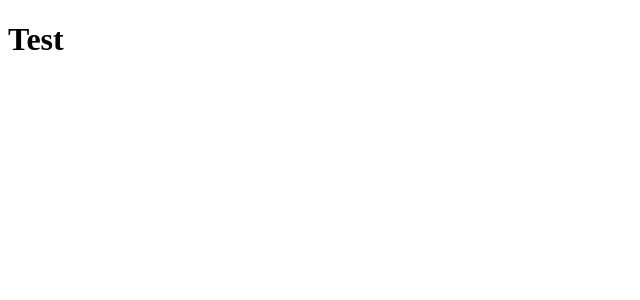
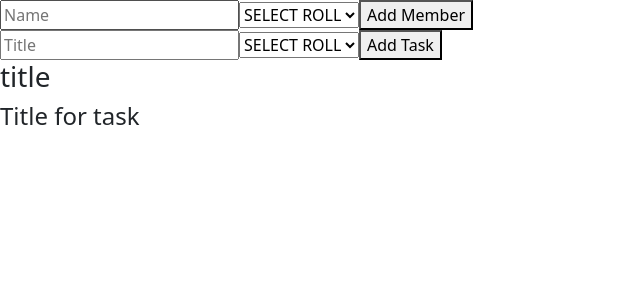
Before and after one commit to Kevin480199/JAVA24-AJS-slutprojekt-Kevin-Lu, a React (Vite) app: page / in a window 1280 px wide. Shown: the top 300 px of the page, without its empty margins (0-640 px from the left). Built offline with nearby package versions, Linux system fonts and the light colour scheme.

Commit message:
Componenets implemented

```diff
--- a/src/app.jsx
+++ b/src/app.jsx
@@ -1,11 +1,17 @@
 import {createRoot} from 'react-dom/client';
+import { AddMember } from './components/AddMember';
+import { AddTask } from './components/AddTasks';
+import { Board } from './components/Board';
 
 
 function App(){
     return(
         <div>
-            <h1>Test</h1>
+            <AddMember/>
+            <AddTask/>
+            <Board/>
         </div>
+
     )
 }
 
--- /dev/null
+++ b/src/components/AddMember.jsx
@@ -0,0 +1,18 @@
+
+export function AddMember(){
+
+    return(
+        <div>
+            <form>
+                <input placeholder= "Name"type="text" />
+                <select>
+                    <option value="">SELECT ROLL</option>
+                    <option value="backend">Backend</option>
+                    <option value="frontend">Frontend</option>
+                    <option value="UX">UX</option>
+                </select>
+                <button>Add Member</button>
+            </form>
+        </div>
+    )
+}
--- /dev/null
+++ b/src/components/AddTasks.jsx
@@ -0,0 +1,19 @@
+
+export function AddTask(){
+
+    // Add timestamp and status NEW
+    return(
+        <div>
+            <form>
+                <input placeholder="Title" type="text" />
+                <select>
+                    <option value="">SELECT ROLL</option>
+                    <option value="backend">Backend</option>
+                    <option value="frontend">Frontend</option>
+                    <option value="UX">UX</option>
+                </select>
+                <button>Add Task</button>
+            </form>
+        </div>
+    )
+}
--- /dev/null
+++ b/src/components/Board.jsx
@@ -0,0 +1,10 @@
+import { Column } from "./Column";
+
+export function Board(){
+
+    return(
+        <div>
+            <Column/>
+        </div>
+    )
+}
--- /dev/null
+++ b/src/components/Column.jsx
@@ -0,0 +1,11 @@
+import { TaskCard } from "./TaskCard";
+
+export function Column(){
+
+    return(
+        <div>
+            <h3>title</h3>
+            <TaskCard/>
+        </div>
+    )
+}
--- /dev/null
+++ b/src/components/TaskCard.jsx
@@ -0,0 +1,9 @@
+
+export function TaskCard(){
+
+    return(
+        <div>
+            <h4>Title for task</h4>
+        </div>
+    )
+}
--- a/src/index.html
+++ b/src/index.html
@@ -5,6 +5,9 @@
     <meta name="viewport" content="width=device-width, initial-scale=1.0">
     <script src="./app.jsx" type="module"></script>
     <link rel="stylesheet" href="./css/style.css">
+    <link href="https://cdn.jsdelivr.net/npm/bootstrap@5.3.6/dist/css/bootstrap.min.css" rel="stylesheet" integrity="sha384-4Q6Gf2aSP4eDXB8Miphtr37CMZZQ5oXLH2yaXMJ2w8e2ZtHTl7GptT4jmndRuHDT" crossorigin="anonymous">
+    <script src="https://cdn.jsdelivr.net/npm/bootstrap@5.3.6/dist/js/bootstrap.bundle.min.js" integrity="sha384-j1CDi7MgGQ12Z7Qab0qlWQ/Qqz24Gc6BM0thvEMVjHnfYGF0rmFCozFSxQBxwHKO" crossorigin="anonymous"></script>
+
     <title>Document</title>
 </head>
 <body>
```
